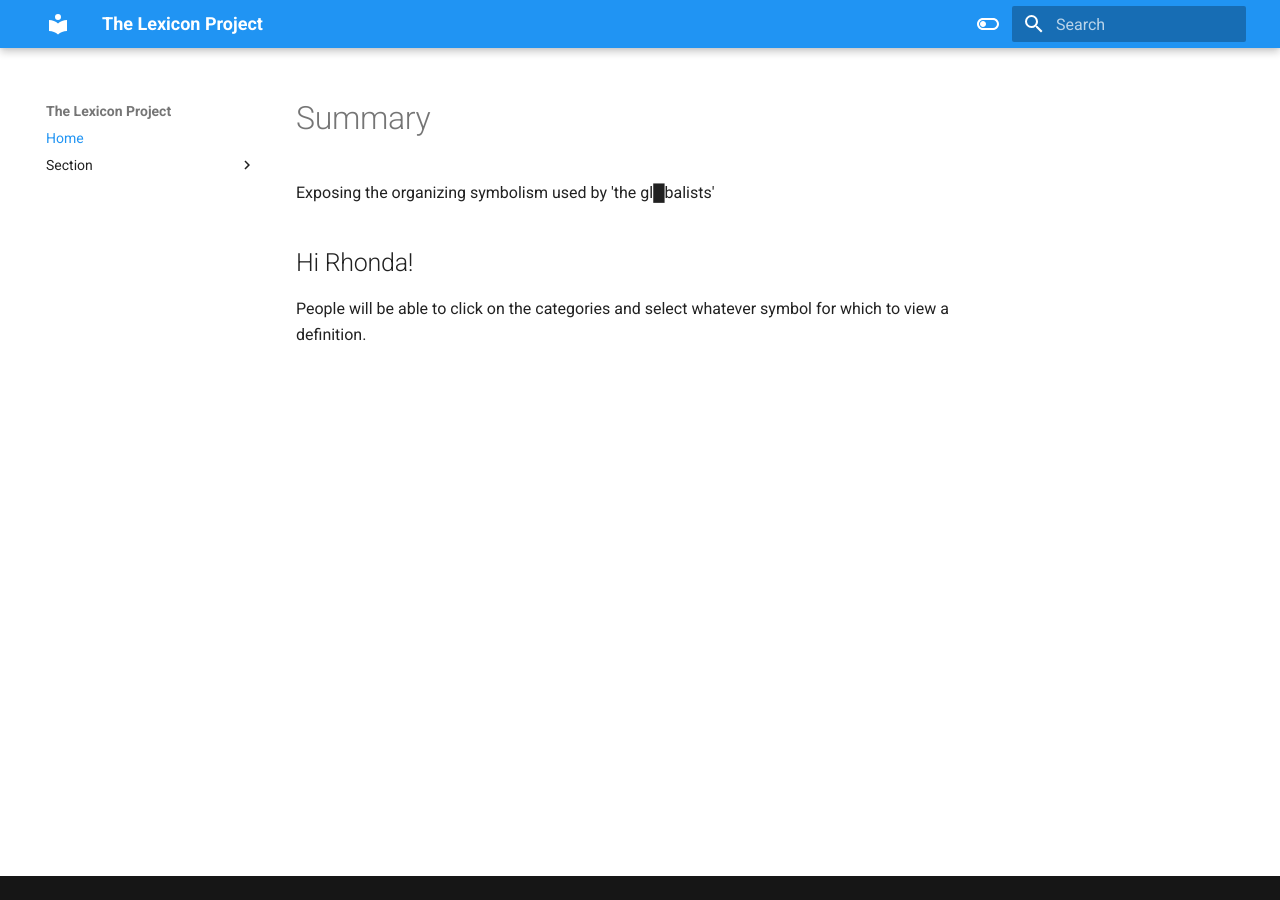
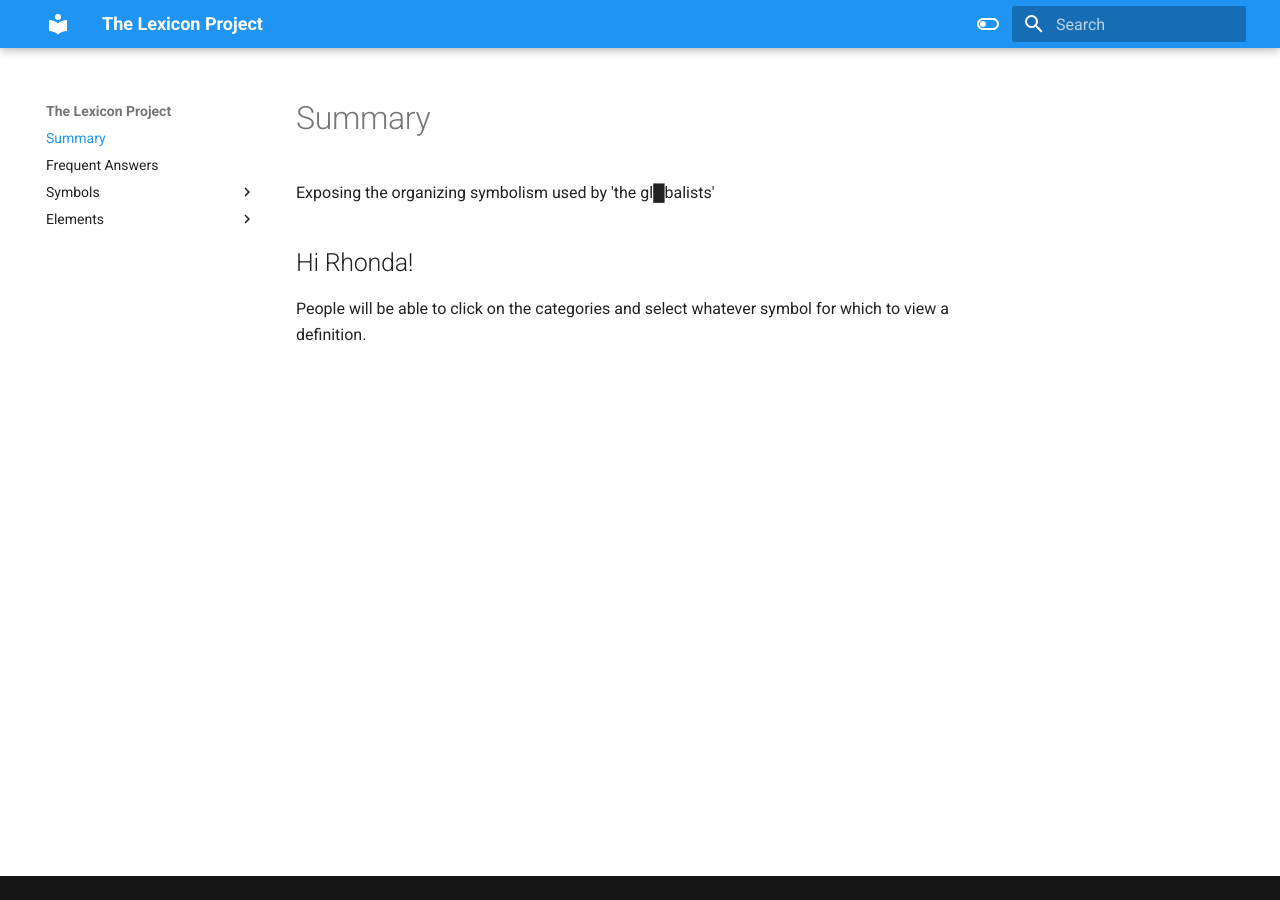
Before and after one commit to Tindalos/Lexicon, an MkDocs documentation site: the page built from docs/index.md, in a window 1280 px wide. Built offline with MkDocs 1.6.1 and Material for MkDocs 9.7.7, drawn with Linux system fonts in a browser that asks for light colours; some of the changed lines change nothing that is shown.

Commit message:
Update mkdocs.yml

```diff
--- a/mkdocs.yml
+++ b/mkdocs.yml
@@ -42,11 +42,27 @@ theme:
 #      - navigation.sections
 
 nav:
-    - Home: index.md
-    - Section:
-        - Section/index.md
-        - Page 1: Section/page1.md
-        - Page 2: Section/page2.md
+#    - Home: index.md
+#    - Section:
+#        - Section/index.md
+#        - Page 1: Section/page1.md
+#        - Page 2: Section/page2.md
+    - Summary: index.md
+    - Frequent Answers:
+        - FrequentAnswers/index.md
+    - Symbols:
+        - symbols/index.md
+        - Counter-Divine Will:
+            - symbols/cdw/index.md
+    - Elements:
+        - /symbols/elements/index.md
+        - Earth: /symbols/elements/earth.md
+        - Air:  /symbols/elements/air.md
+        - F█re: /symbols/elements/f█re.md
+        - Wat█r: /symbols/elements/wat█r.md
+        - Spir█t: /symbols/elements/spir█t.md
+        - Met█l: /symbols/elements/met█l.md
+
 
 # Extensions
 markdown_extensions:
```
